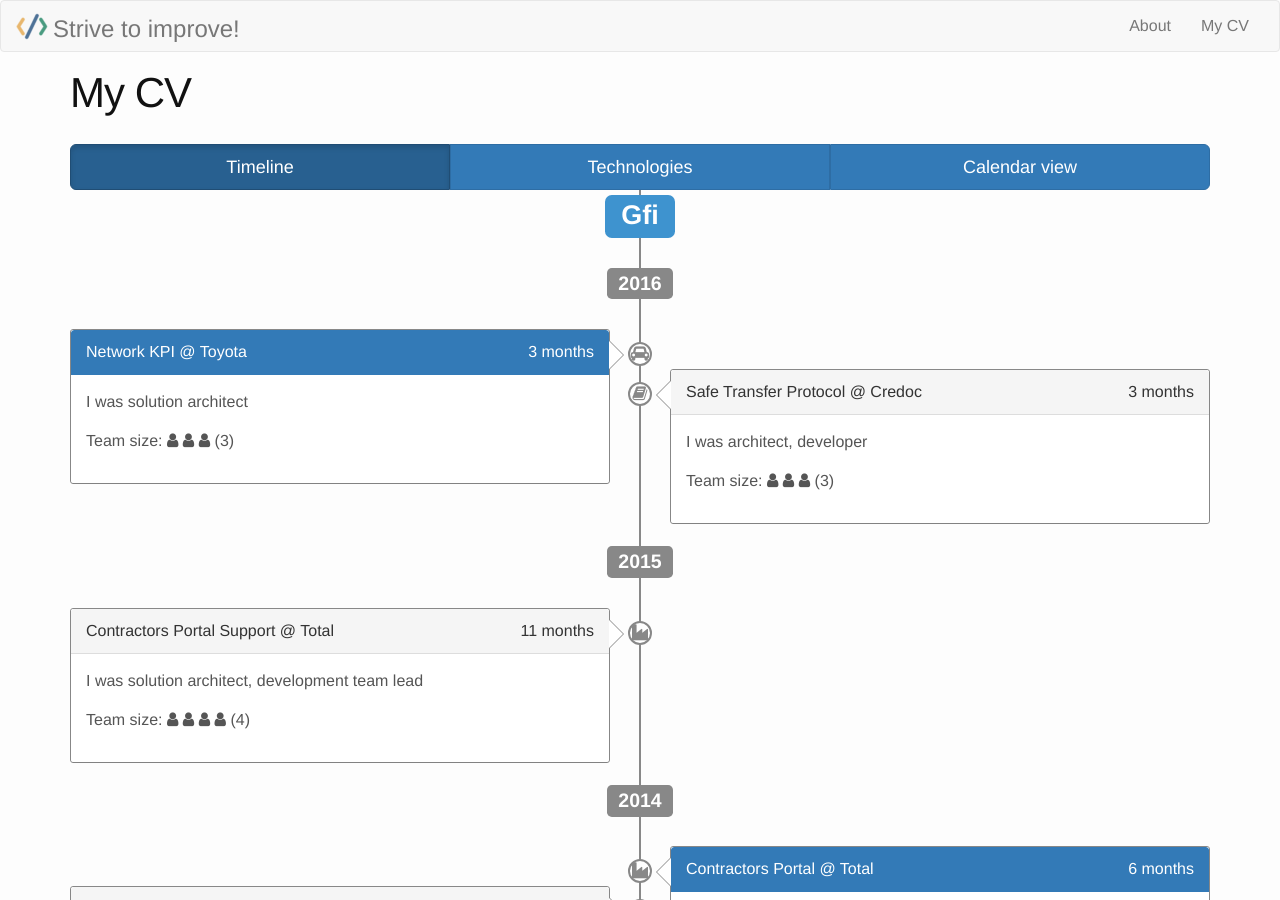
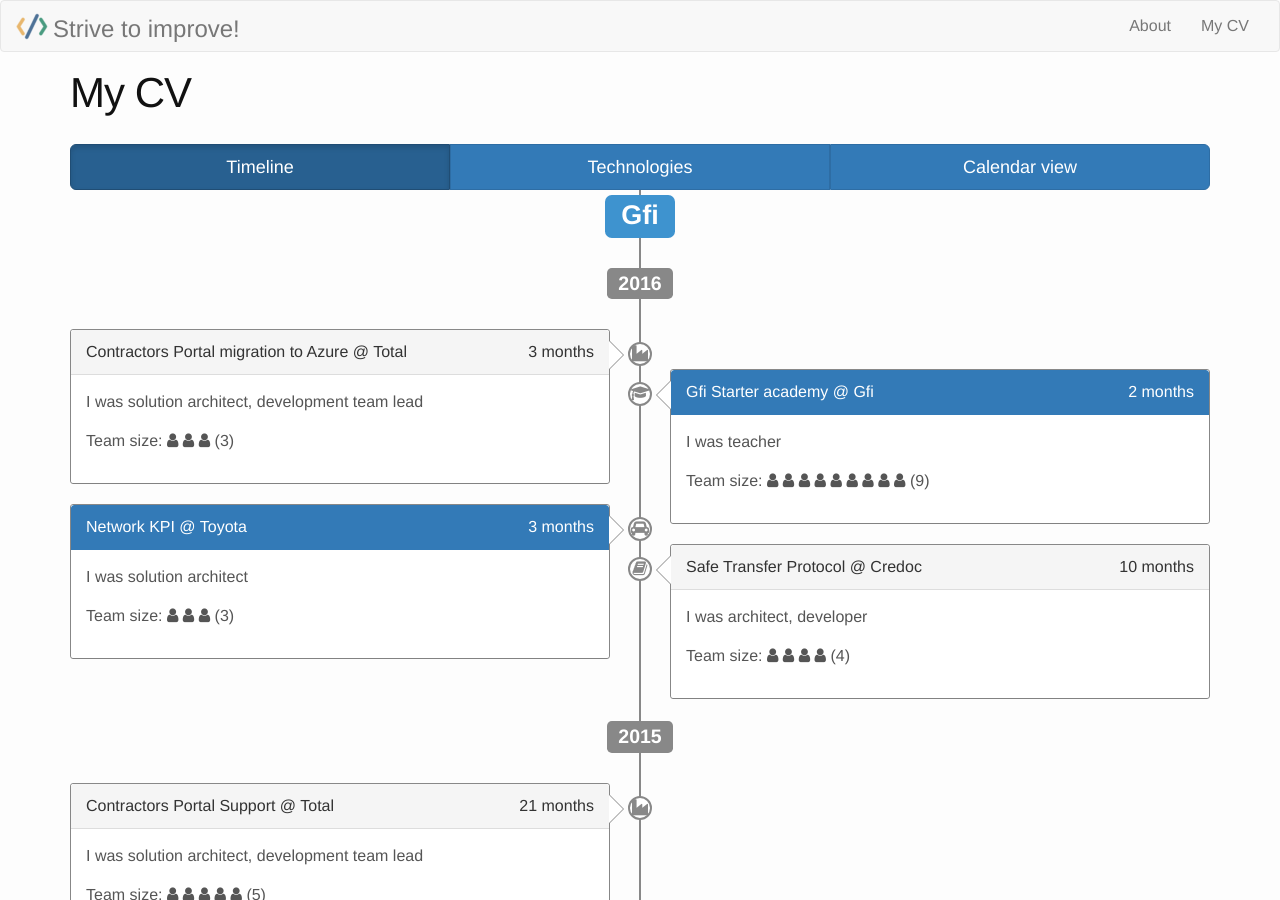
Before and after one commit to VincentSchippefilt/VincentSchippefilt.github.io, a Jekyll site: the page built from cv/index.html, in a window 1280 px wide and 900 px high. Built offline with Jekyll 4.4.1, drawn with Linux system fonts in a browser that asks for light colours; nearby versions of some CDN libraries; part of the change alters nothing that is shown.

Commit message:
updated CV until dec 2016

```diff
--- a/_data/exp.json
+++ b/_data/exp.json
@@ -4,6 +4,42 @@
         "StartDate": "2008-12-01",
         "EndDate": "",
         "Projects": [
+            {
+                "Customer": "Total",
+                "Sector": "Energy & Utilities",
+                "Website": "http://www.total.be",
+                "ProjectName": "Contractors Portal migration to Azure",
+                "ProjectShortName": "CP Azure",
+                "StartDate": "2016-10-01",
+                "EndDate": "2016-07-12",
+                "ManDays": 100,
+                "PeopleInvolved": 3,
+                "DurationInMonth": 3,
+                "TechnicalEnvironment": ".NET 4.5.2, C#, MVC 5, Web API 2, Rest Services, ASP.NET Identity 2, Durandal.js, Require.js, Knockout.js, I18Next, Entity Framework 6, SQL Server 2012, IIS 8.5, Windows 2012, Bootstrap 3, VSTests, Jasime, Qunit, Git, TFS, VSTS, Visual Studio 2015, HTML 5, CSS 3, Javascript, Sftp, Azure Blob Storage, Azure WebSites, Azure WebJobs",
+                "ProjectDescription": "Migrate from a private host to Microsoft Azure environment.",
+                "Function": "Solution Architect, development team lead",
+                "JobDescription": "Design the solution using Microsoft Azure services to host a complex web appication. Redesign all the interfaces with external systems using cheaper azure services.",
+                "IsAside": "false",
+                "Importance": "default",
+                "Icon": "industry"
+            },
+            {
+                "Customer": "Gfi",
+                "Sector": "IT",
+                "Website": "https://www.gfi.be/",
+                "ProjectName": "Gfi Starter academy",
+                "StartDate": "2016-08-01",
+                "EndDate": "2016-09-30",
+                "ManDays": 40,
+                "PeopleInvolved": 9,
+                "DurationInMonth": 2,
+                "TechnicalEnvironment": "Agile, Scrum, Event Storming, Architecture, Managing complexity, DDD, TDD",
+                "ProjectDescription": "Teach a group of people who started working at Gfi after they graduated the basis of the different technologies, practices and methods Gfi uses on our projects.",
+                "Function": "Teacher",
+                "JobDescription": "Teach about architecture, Event Storming, managing complexity and DDD",
+                "Importance": "primary",
+                "Icon": "graduation-cap"
+            },
             {
                 "Customer": "Toyota",
                 "Sector": "Automotive",
@@ -18,52 +54,52 @@
                 "ProjectDescription": "Network KPI is a new web tool made for Toyota that allows them to gather KPIs from their NMSCs so that this data can be used in their PowerBI tools. This web tool replaces an Excel based solution with a much more user friendly interface conform with the Toyota styling standards and provides a more reliable way to get the correct data.",
                 "Function": "Solution Architect",
                 "JobDescription": "Member of an agile development team using the Scrum methodology and pair programming, functional analysis, pre-sales research and estimation, analysis, development, testing, integration, bugfixing",
-                "Importance":"primary",
-                "Icon":"car"
+                "Importance": "primary",
+                "Icon": "car"
             },
             {
                 "Customer": "Credoc",
                 "Sector": "Public",
                 "Website": "www.credoc.be",
                 "ProjectName": "Safe Transfer Protocol",
-                "ProjectShortName":"STP",
+                "ProjectShortName": "STP",
                 "StartDate": "2016-02-01",
-                "EndDate": "2016-04-30",
-                "ManDays": 40,
-                "PeopleInvolved": 3,
-                "DurationInMonth": 3,
+                "EndDate": "2016-10-30",
+                "ManDays": 100,
+                "PeopleInvolved": 4,
+                "DurationInMonth": 10,
                 "TechnicalEnvironment": ".Net 4.6.1, Windows Services, Web.Api 2, Durandaljs",
                 "ProjectDescription": "",
                 "Function": "Architect, developer",
                 "JobDescription": "Define the functional and technical solution, coaching the development team to implement the solution.\nParticipate in the development of the solution (20%)",
-                "Importance":"default",
-                "Icon":"book"
+                "Importance": "default",
+                "Icon": "book"
             },
             {
                 "Customer": "Total",
                 "Sector": "Energy & Utilities",
                 "Website": "http://www.total.be",
                 "ProjectName": "Contractors Portal Support",
-                "ProjectShortName":"CP Sup",
+                "ProjectShortName": "CP Sup",
                 "StartDate": "2015-03-01",
-                "EndDate": "2016-02-01",
-                "ManDays": 200,
-                "PeopleInvolved": 4,
-                "DurationInMonth": 11,
+                "EndDate": "2016-12-31",
+                "ManDays": 400,
+                "PeopleInvolved": 5,
+                "DurationInMonth": 21,
                 "TechnicalEnvironment": ".NET 4.5.2, C#, MVC 5, Web API 2, Rest Services, ASP.NET Identity 2, Durandal.js, Require.js, Knockout.js, I18Next, Entity Framework 6, SQL Server 2012, IIS 8.5, Windows 2012, Bootstrap 3, Visual Studio 2013, VSTests, Jasime, Qunit, Git, TFS, VSO, Visual Studio 2013, HTML 5, CSS 3, Javascript",
                 "ProjectDescription": "Total Contractor Portal is the new web portal for contractors that want to work for Total Antwerp.\nIt is the main entry point for new contractors to present their company, offer their services to Total Antwerp, and request for an approval to make sure their employees are allowed to enter the different sites of Total.\nAs management tool it helps external contractors and Total employees in their daily administration. Documents, employee details and site entrance requests are handled and stored in one central place and the tool makes the follow-up of contractors and people access more transparent.\nContractors can register their company as a candidate for a collaboration with Total, manage their documents requested by Total, add and manage employees, add and manage sub-contractors and keep track of their own approval state.\nTotal coworkers can manage contractor requests in a structured way, keep track of documents needed to get approved as a contractor for Total Antwerp and handle the complete approval flow of companies and employee access to the different sites of Total Antwerp.",
                 "Function": "Solution Architect, development team lead",
                 "JobDescription": "Third line support, execute change requests (in Kanban)",
-                 "IsAside":"true",
-                "Importance":"default",
-                "Icon":"industry"
+                "IsAside": "true",
+                "Importance": "default",
+                "Icon": "industry"
             },
             {
                 "Customer": "Total",
                 "Sector": "Energy & Utilities",
                 "Website": "http://www.total.be",
                 "ProjectName": "Contractors Portal",
-                "ProjectShortName":"CP",
+                "ProjectShortName": "CP",
                 "StartDate": "2014-09-01",
                 "EndDate": "2015-02-28",
                 "ManDays": 448,
@@ -73,15 +109,15 @@
                 "ProjectDescription": "Total Contractor Portal is the new web portal for contractors that want to work for Total Antwerp.\nIt is the main entry point for new contractors to present their company, offer their services to Total Antwerp, and request for an approval to make sure their employees are allowed to enter the different sites of Total.\nAs management tool it helps external contractors and Total employees in their daily administration. Documents, employee details and site entrance requests are handled and stored in one central place and the tool makes the follow-up of contractors and people access more transparent.\nContractors can register their company as a candidate for a collaboration with Total, manage their documents requested by Total, add and manage employees, add and manage sub-contractors and keep track of their own approval state.\nTotal coworkers can manage contractor requests in a structured way, keep track of documents needed to get approved as a contractor for Total Antwerp and handle the complete approval flow of companies and employee access to the different sites of Total Antwerp.",
                 "Function": "Solution Architect, development team lead",
                 "JobDescription": "Member of an agile development team, Pair programming, Test-driven development, choose the framework",
-                "Importance":"primary",
-                "Icon":"industry"
+                "Importance": "primary",
+                "Icon": "industry"
             },
             {
                 "Customer": "Atlas Copco",
                 "Sector": "Industry",
                 "Website": "http://www.atlascopco.com",
                 "ProjectName": "Master Data Loader",
-                "ProjectShortName":"MDL",
+                "ProjectShortName": "MDL",
                 "StartDate": "2014-06-01",
                 "EndDate": "2014-09-15",
                 "ManDays": 150,
@@ -91,8 +127,8 @@
                 "ProjectDescription": "Master data loader is a tool used by atlas copco to synchronize data coming from multiple sources into their Quotation system.\nIt includes loading, cleaning and computing of data coming from various sources (databases, files, other systems through webservices) and uploading them into the Quotation system using webservices.",
                 "Function": "Architect, analyst, developper, team leader",
                 "JobDescription": "For this small project, I did the architecture, analysis, management of the other developer and developped part of the application.",
-                "Importance":"default",
-                "Icon":"compress"
+                "Importance": "default",
+                "Icon": "compress"
             },
             {
                 "Customer": "Toyota",
@@ -108,8 +144,8 @@
                 "ProjectDescription": "Recreate the entire customer facing website, for all websites in Europe and Russia:\nwww.toyota.be, www.toyota.it, www.toyota.fr, www.toyota.nl, etc.",
                 "Function": "Senior Consultant",
                 "JobDescription": "Analyse the performance of the application on all devices and make recommandations to improve the different performance KPI.",
-                "Importance":"default",
-                "Icon":"car"
+                "Importance": "default",
+                "Icon": "car"
             },
             {
                 "Customer": "Atlas Copco",
@@ -125,9 +161,9 @@
                 "ProjectDescription": "Review and enhance parts of IC³ developped in 2008",
                 "Function": "Analyst developer, PM",
                 "JobDescription": "Define priorities with the client\nImplement changes\nTest and deploy changes",
-                "IsAside":"true",
-                "Importance":"default",
-                "Icon":"compress"
+                "IsAside": "true",
+                "Importance": "default",
+                "Icon": "compress"
             },
             {
                 "Customer": "Atlas Copco",
@@ -143,15 +179,15 @@
                 "ProjectDescription": "The goal of this project was to rewrite and integrate in iC³ the tools the engeneering teams needed to support their new way of managing the proposal and contracting phase of the order process, using LEAN methodoligies.",
                 "Function": "Architect, Member of the development team, development team leader",
                 "JobDescription": "Design, code, test along with the other team members.\nCreate and present demo to the client\nSetup and maintain the continious delivery platform (using VSO)",
-                "Importance":"primary",
-                "Icon":"tasks"
+                "Importance": "primary",
+                "Icon": "tasks"
             },
             {
                 "Customer": "SNCB/NMBS",
                 "Sector": "Public",
                 "Website": "http://www.belgianrail.be/",
                 "ProjectName": "Apollo – Replacement of plannification application",
-                "ProjectShortName":"Apollo",
+                "ProjectShortName": "Apollo",
                 "StartDate": "2012-04-01",
                 "EndDate": "2012-07-01",
                 "ManDays": "",
@@ -161,15 +197,15 @@
                 "ProjectDescription": "The goal of the project Apollo is to create and update a set of applications that allows the central and local plannification of train drivers, for the mid and short term.",
                 "Function": "Senior .Net Developer",
                 "JobDescription": "- Member of the development team\n- Develop a central validation process for all the interface nourishing the current application\n- Develop validation rule engine",
-                "Importance":"default",
-                "Icon":"train"
+                "Importance": "default",
+                "Icon": "train"
             },
             {
                 "Customer": "D’Ieteren",
                 "Sector": "Transport",
                 "Website": "http://www.dieteren.be/dieteren-auto-en.html",
                 "ProjectName": "Mercure – Replacement of lotus notes applications in .Net",
-                "ProjectShortName":"Mercure",
+                "ProjectShortName": "Mercure",
                 "StartDate": "2012-03-01",
                 "EndDate": "2012-11-01",
                 "ManDays": "",
@@ -179,15 +215,15 @@
                 "ProjectDescription": "The goal of the project Mercure is to migrate all the IBM Domino/Notes infrastructure to Office 365 and Sharepoint Online. Not all the applications that were hosted in Domino were fitting those environments, so we have rewritten them as custom .NET web applications.",
                 "Function": "Architect, Senior .Net Developer",
                 "JobDescription": "- Follow-up and guide the development team\n- From September, member of the development team",
-                "Importance":"default",
-                "Icon":"car"
+                "Importance": "default",
+                "Icon": "car"
             },
             {
                 "Customer": "Wit-Gele Kruis West-Vlaanderen",
                 "Sector": "Health",
                 "Website": "http://www.wgk.be/",
                 "ProjectName": "AFDA performance audit",
-                "ProjectShortName":"AFDA Perf",
+                "ProjectShortName": "AFDA Perf",
                 "StartDate": "2011-07-01",
                 "EndDate": "2011-09-01",
                 "ManDays": "15",
@@ -197,15 +233,15 @@
                 "ProjectDescription": "Find why the new application AFDA is not performing well, propose solutions. Lead the implementation of the solution.",
                 "Function": "Consultant",
                 "JobDescription": "Find why the new application AFDA is not performing well, propose solutions. Lead the implementation of the solution.",
-                "Importance":"default",
-                "Icon":"plus"
+                "Importance": "default",
+                "Icon": "plus"
             },
             {
                 "Customer": "Fortis",
                 "Sector": "Finance",
                 "Website": "https://www.bnpparibasfortis.be/portal/start_BE_F.asp",
                 "ProjectName": "Asset Security Modeling Tool",
-                "ProjectShortName":"ASM",
+                "ProjectShortName": "ASM",
                 "StartDate": "2011-05-01",
                 "EndDate": "2011-05-01",
                 "ManDays": "",
@@ -215,15 +251,15 @@
                 "ProjectDescription": "Define the architecture of the new application, assist the functional analyst with the gathering and formalization of the requirements (functional and non functional).",
                 "Function": "Application Architect",
                 "JobDescription": "Define the architecture of the new application, assist the functional analyst with the gathering and formalization of the requirements (functional and non functional).",
-                "Importance":"default",
-                "Icon":"building"
+                "Importance": "default",
+                "Icon": "building"
             },
             {
                 "Customer": "GFI",
                 "Sector": "Engineering/High-Tech",
                 "Website": "www.gfi.be",
                 "ProjectName": "Define migration from X to microsoft strategy",
-                "ProjectShortName":"to .Net",
+                "ProjectShortName": "to .Net",
                 "StartDate": "2011-04-01",
                 "EndDate": "2011-08-01",
                 "ManDays": "",
@@ -233,9 +269,9 @@
                 "ProjectDescription": "As many of our clients are willing to migrate from their current situation, usually lotus notes based, to Microsoft solutions (especially sharepoint), GFI is willing to go one step further and propose them a single strategy to find the best possible solution for the client (sharepoint on premise or on the cloud, custom development or customization, …) using a single, unified approach.",
                 "Function": "Workgroup responsible",
                 "JobDescription": "Coordonate the information gathering, write the summary and the methodology of migrating from anything to the microsoft platform",
-                "IsAside":"true",
-                "Importance":"default",
-                "Icon":"code-fork"
+                "IsAside": "true",
+                "Importance": "default",
+                "Icon": "code-fork"
             },
             {
                 "Customer": "Fortis",
@@ -251,8 +287,8 @@
                 "ProjectDescription": "Write an application that can manage the physical move of assets.",
                 "Function": "Application Architect/Team Lead/Technical Analyst/Developer",
                 "JobDescription": "? Refine the business analysis with the client and write the technical analysis, \n? Define the architecture of the solution,\n? Manage and coach a team of 3 junior developers + 2 developer,\n? Participate in the development of the solution,\n? Define the test environment, create continuous integration environment, \n? Realize integration and performance test on the client’s environment.",
-                "Importance":"default",
-                "Icon":"building"
+                "Importance": "default",
+                "Icon": "building"
             },
             {
                 "Customer": "Atlas Copco",
@@ -268,8 +304,8 @@
                 "ProjectDescription": "Create a collaboration product allowing the different parties taking part or wanting to know about some custom design compressors, to:\n• Ensure that no duplicate request from the same client is evaluated by the engineers to avoid internal concurrency and misuse of HR (worldwide),\n• Ensure that the custom design compressors are described in a controlled and query-able way,\n• Manage the construction of custom design compressors from requirement to delivery, integrating with the current AtlasCopco’s production and reporting infrastructure,\n• Communicate with other parties, using dedicated methods or standard mails,\n• Manage the security of all the virtual components of the projects, allowing the power users to change the security rules using a complex set of conditions without any IT actions.",
                 "Function": "Application Architect/Team Lead/Technical Analyst/Developer",
                 "JobDescription": "? Refine the business analysis with the client and write the technical analysis, \n? Define the architecture of the solution,\n? Manage and coach a team of 3 junior developers + 2 developer,\n? Participate in the development of the solution,\n? Define the test environment, create continuous integration environment, \n? Realize integration and performance test on the client’s environment.",
-                "Importance":"primary",
-                "Icon":"compress"
+                "Importance": "primary",
+                "Icon": "compress"
             },
             {
                 "Customer": "Electrabel",
@@ -285,8 +321,8 @@
                 "ProjectDescription": "Writing a product to manage the gas networks and decision model based on it.",
                 "Function": "Developer",
                 "JobDescription": "Write code",
-                "Importance":"default",
-                "Icon":"bolt"
+                "Importance": "default",
+                "Icon": "bolt"
             }
         ]
     },
@@ -310,7 +346,7 @@
                 "ProjectDescription": "Various projects as employee, mainly in the business intelligence, business support department",
                 "Function": "Analyst Developer",
                 "JobDescription": "Analyse, Develop, Maintain applications for the departements Business Intelligence, Business Suppoort, Risk and collateral management.",
-                "Importance":"primary"
+                "Importance": "primary"
             }
         ]
     }
```
